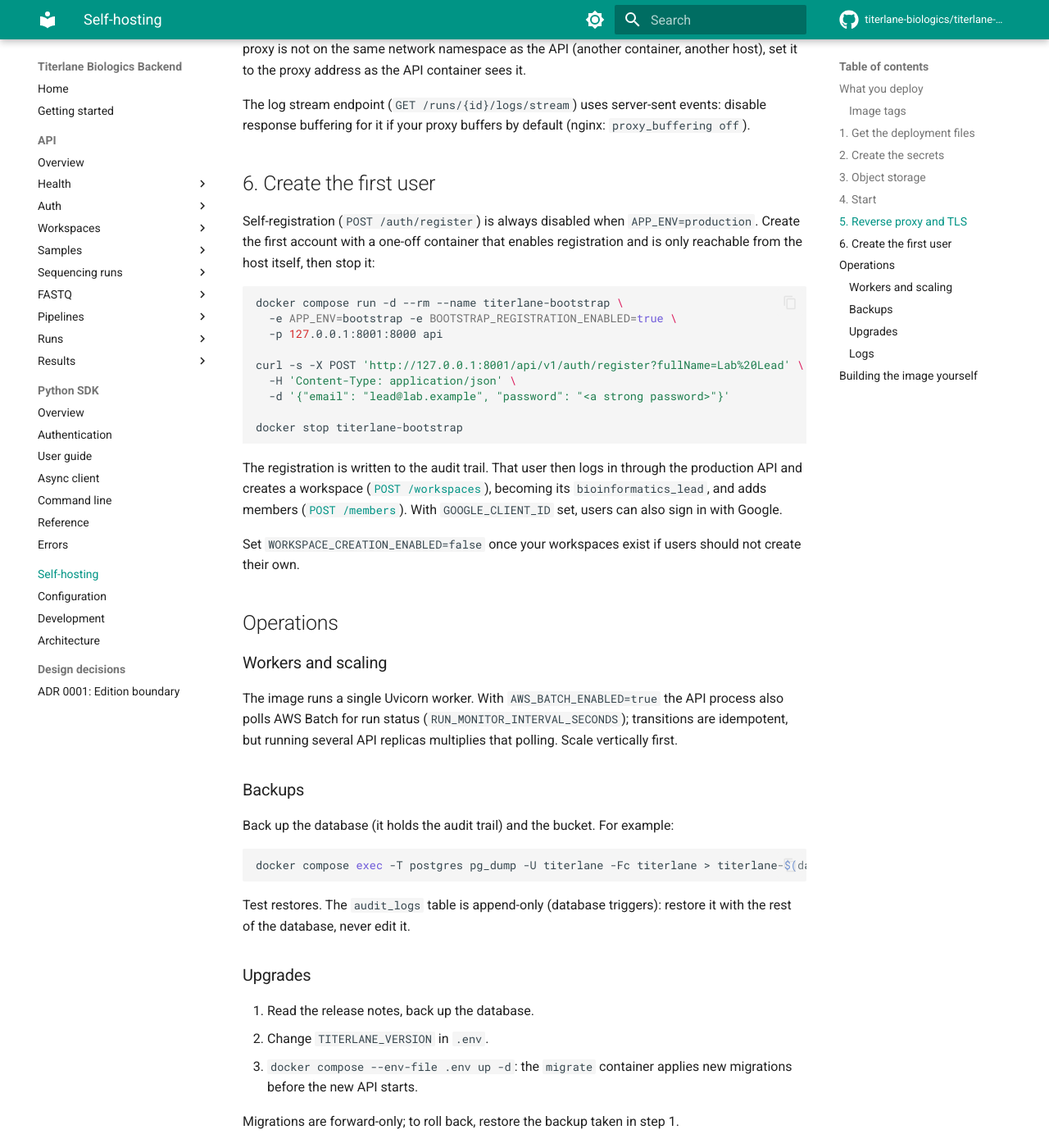
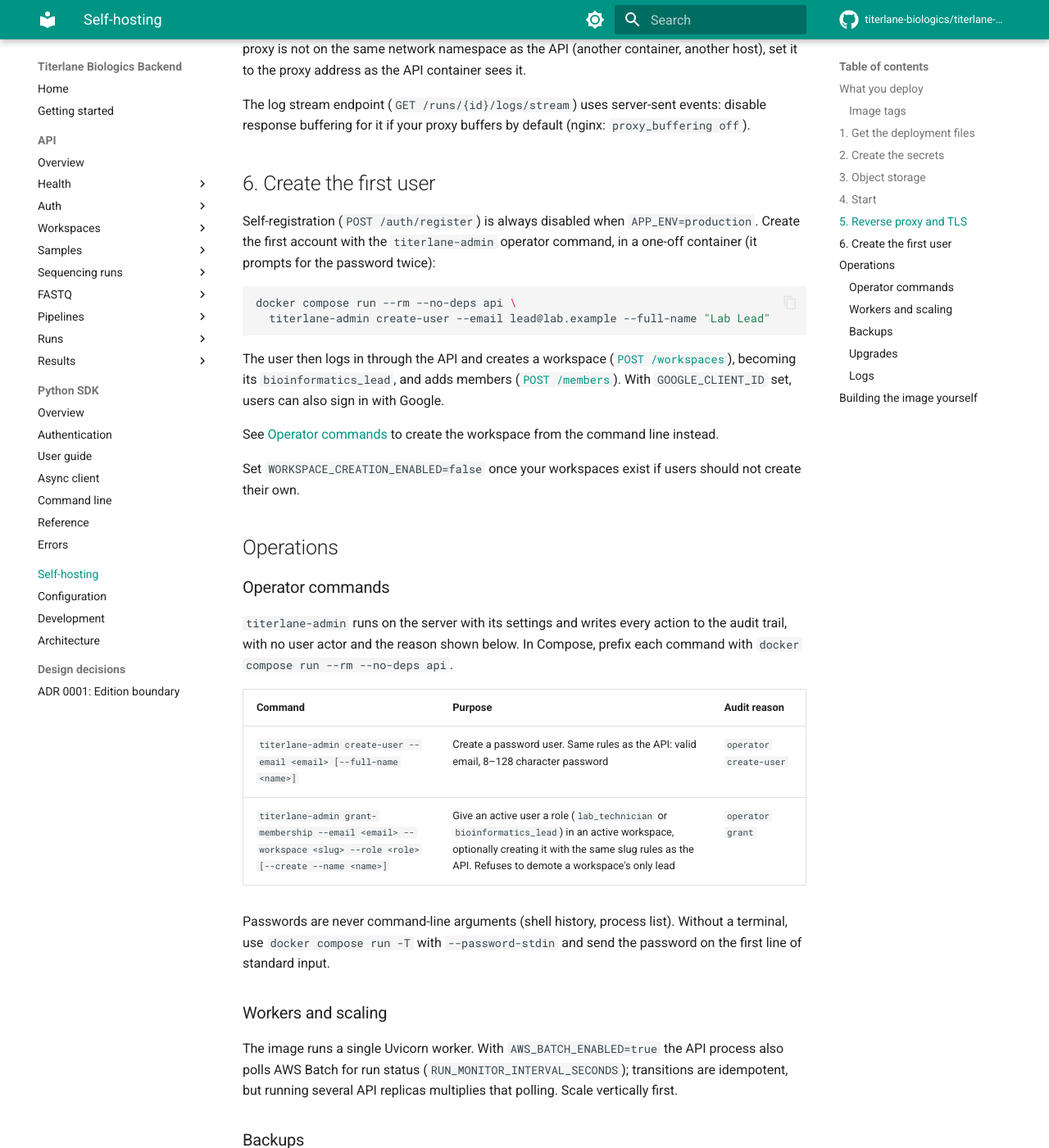
Before and after one commit to labchain-biologics/labchain-biologics-backend, an MkDocs documentation site: the page built from docs/self-hosting.md, in a window 1280 px wide and 1400 px high, scrolled down 3320 px. Shown: the whole window at 82% size. Built offline with MkDocs 1.6.1 and Material for MkDocs 9.7.7, drawn with Linux system fonts in a browser that asks for light colours; comment, search, counter and statistics services are not loaded.

Commit message:
docs: create the first production user with titerlane-admin
Replaces the one-off registration container in the self-hosting guide and documents the operator commands.

Co-Authored-By: Claude Opus 5.5 <noreply@anthropic.com>

````diff
--- a/docs/self-hosting.md
+++ b/docs/self-hosting.md
@@ -133,31 +133,41 @@ response buffering for it if your proxy buffers by default (nginx: `proxy_buffer
 ## 6. Create the first user
 
 Self-registration (`POST /auth/register`) is always disabled when `APP_ENV=production`.
-Create the first account with a one-off container that enables registration and is only
-reachable from the host itself, then stop it:
+Create the first account with the `titerlane-admin` operator command, in a one-off container
+(it prompts for the password twice):
 
 ```bash
-docker compose run -d --rm --name titerlane-bootstrap \
-  -e APP_ENV=bootstrap -e BOOTSTRAP_REGISTRATION_ENABLED=true \
-  -p 127.0.0.1:8001:8000 api
-
-curl -s -X POST 'http://127.0.0.1:8001/api/v1/auth/register?fullName=Lab%20Lead' \
-  -H 'Content-Type: application/json' \
-  -d '{"email": "lead@lab.example", "password": "<a strong password>"}'
-
-docker stop titerlane-bootstrap
+docker compose run --rm --no-deps api \
+  titerlane-admin create-user --email lead@lab.example --full-name "Lab Lead"
 ```
 
-The registration is written to the audit trail. That user then logs in through the
-production API and creates a workspace ([`POST /workspaces`](api/workspaces/create.md)),
-becoming its `bioinformatics_lead`, and adds members
-([`POST /members`](api/workspaces/members.md)). With `GOOGLE_CLIENT_ID` set, users can also
-sign in with Google.
+The user then logs in through the API and creates a workspace
+([`POST /workspaces`](api/workspaces/create.md)), becoming its `bioinformatics_lead`, and
+adds members ([`POST /members`](api/workspaces/members.md)). With `GOOGLE_CLIENT_ID` set,
+users can also sign in with Google.
+
+See [Operator commands](#operator-commands) to create the workspace from the command line
+instead.
 
 Set `WORKSPACE_CREATION_ENABLED=false` once your workspaces exist if users should not create
 their own.
 
 ## Operations
+
+### Operator commands
+
+`titerlane-admin` runs on the server with its settings and writes every action to the audit
+trail, with no user actor and the reason shown below. In Compose, prefix each command with
+`docker compose run --rm --no-deps api`.
+
+| Command | Purpose | Audit reason |
+| --- | --- | --- |
+| `titerlane-admin create-user --email <email> [--full-name <name>]` | Create a password user. Same rules as the API: valid email, 8–128 character password | `operator create-user` |
+| `titerlane-admin grant-membership --email <email> --workspace <slug> --role <role> [--create --name <name>]` | Give an active user a role (`lab_technician` or `bioinformatics_lead`) in an active workspace, optionally creating it with the same slug rules as the API. Refuses to demote a workspace's only lead | `operator grant` |
+
+Passwords are never command-line arguments (shell history, process list). Without a
+terminal, use `docker compose run -T` with `--password-stdin` and send the password on the
+first line of standard input.
 
 ### Workers and scaling
 
````
Also changed, not shown: README.md (+1 -1 lines).
